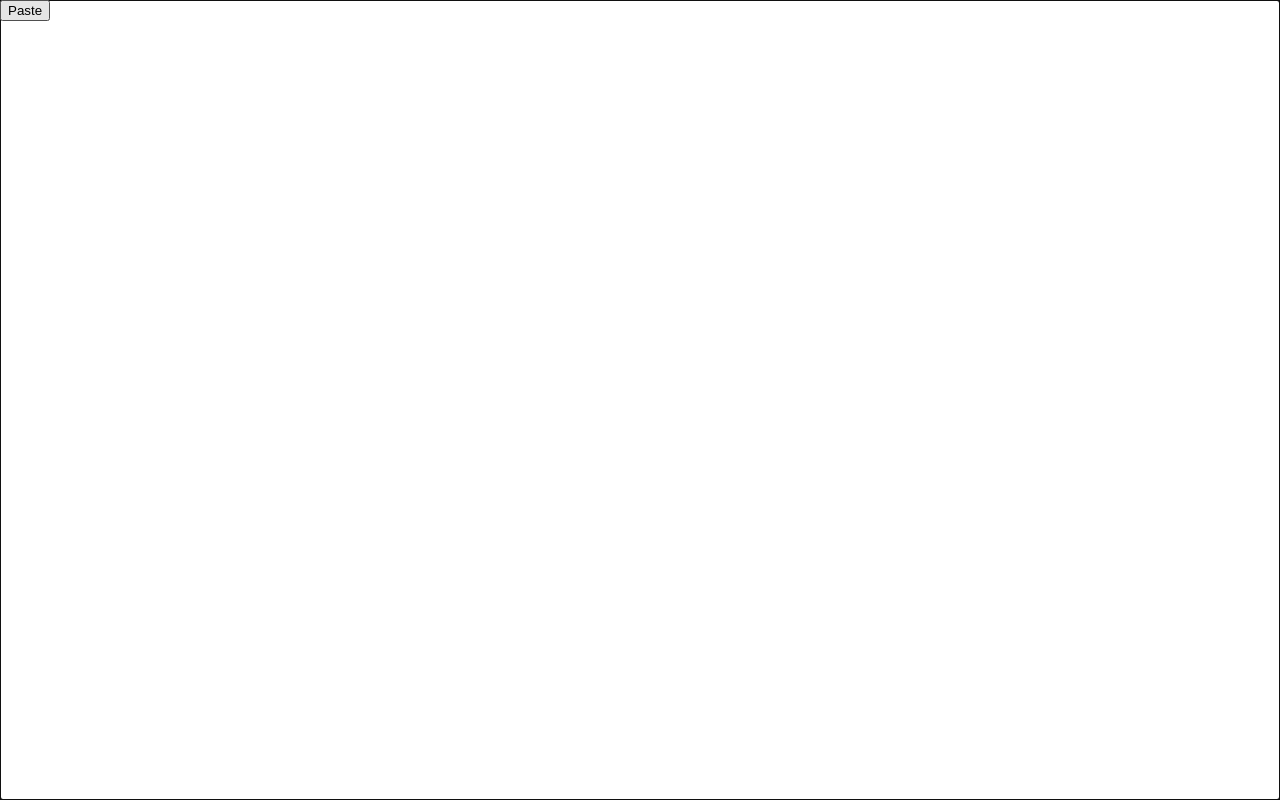
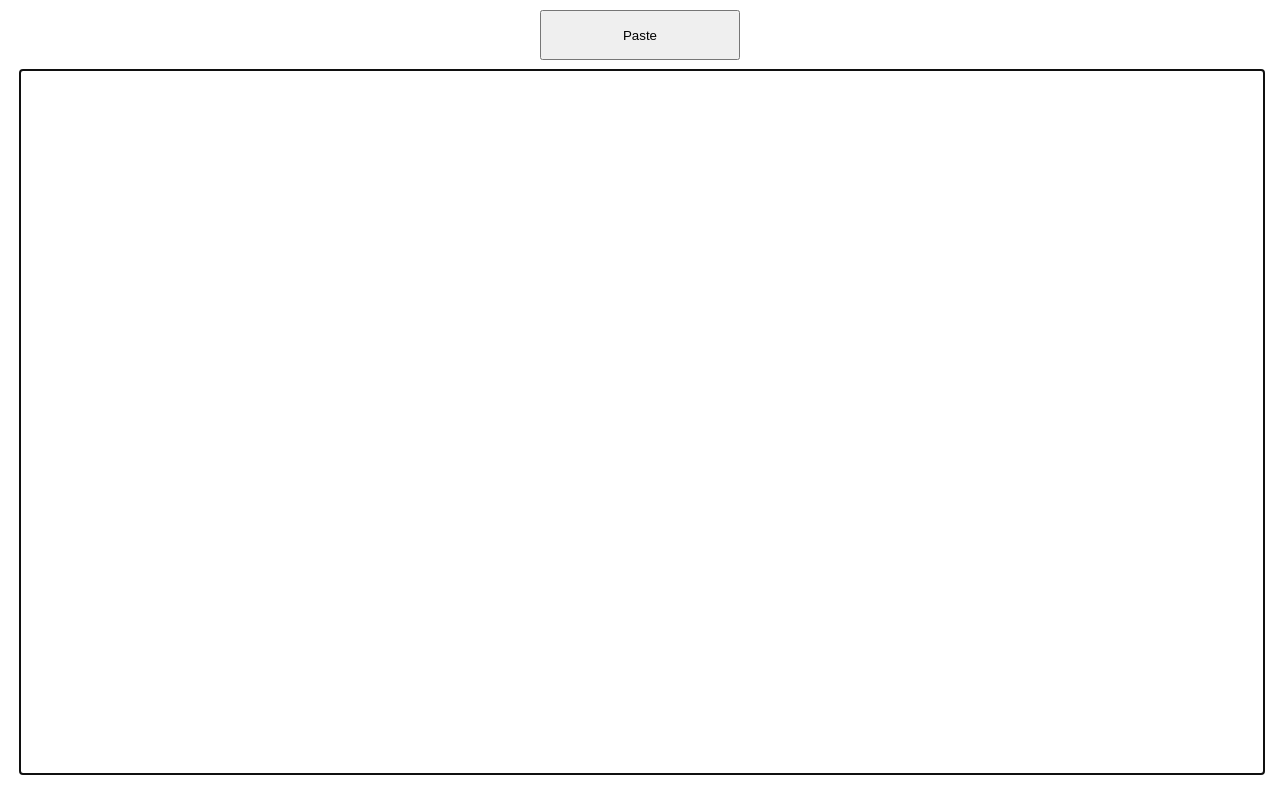
Before and after one commit to Cubox/pasteyourmom, a plain HTML site: page index.html in a window 1280 px wide. Drawn offline with Linux system fonts and the light colour scheme.

Commit message:
Few fixes, better css for pretty web page, thanks @Aydemphia

```diff
--- a/index.html
+++ b/index.html
@@ -12,11 +12,12 @@
             }
         };
     </script>
+	<meta name="viewport" content="initial-scale=1, maximum-scale=1, width=device-width, user-scalable=no">
 </head>
 <body>
     <form name="paste" action="/" method="post">
-        <textarea autofocus name="content"></textarea>
-        <input type="submit" value="Paste">
+        <textarea class="textarea" autofocus name="content"></textarea>
+        <input class="submit" type="submit" value="Paste">
     </form>
 </body>
 </html>
--- a/style.css
+++ b/style.css
@@ -1,20 +1,25 @@
-input {
-    position: fixed;
-    top: 0px;
-    left: 0px;
+html, body {
+    height: 100%;
 }
-
-textarea {
-    position: absolute;
-    top: 0;
-    left: 0;
-    box-sizing: border-box;
-    width: 100%;
-    height: 100%;
+body {
+    padding: 0;
+    margin: 0;
+    overflow: hidden;
+}
+.textarea {
+    width: calc(100% - 40px);
+    height: calc(100vh - 100px);
+    margin-top: 70px;
+    margin-left: 20px;
     border: 0;
-    margin: 0;
-    padding: 30px 20px;
-    font-family: monospace;
-    font-size: 13px;
+    overflow-y: scroll;
     resize: none;
 }
+.submit {
+    position: absolute;
+    margin-top: 10px;
+    left: 50%;
+    transform: translateX(-50%);
+    width: 200px;
+    height: 50px
+}
```
Also changed, not shown: 1 other file.
